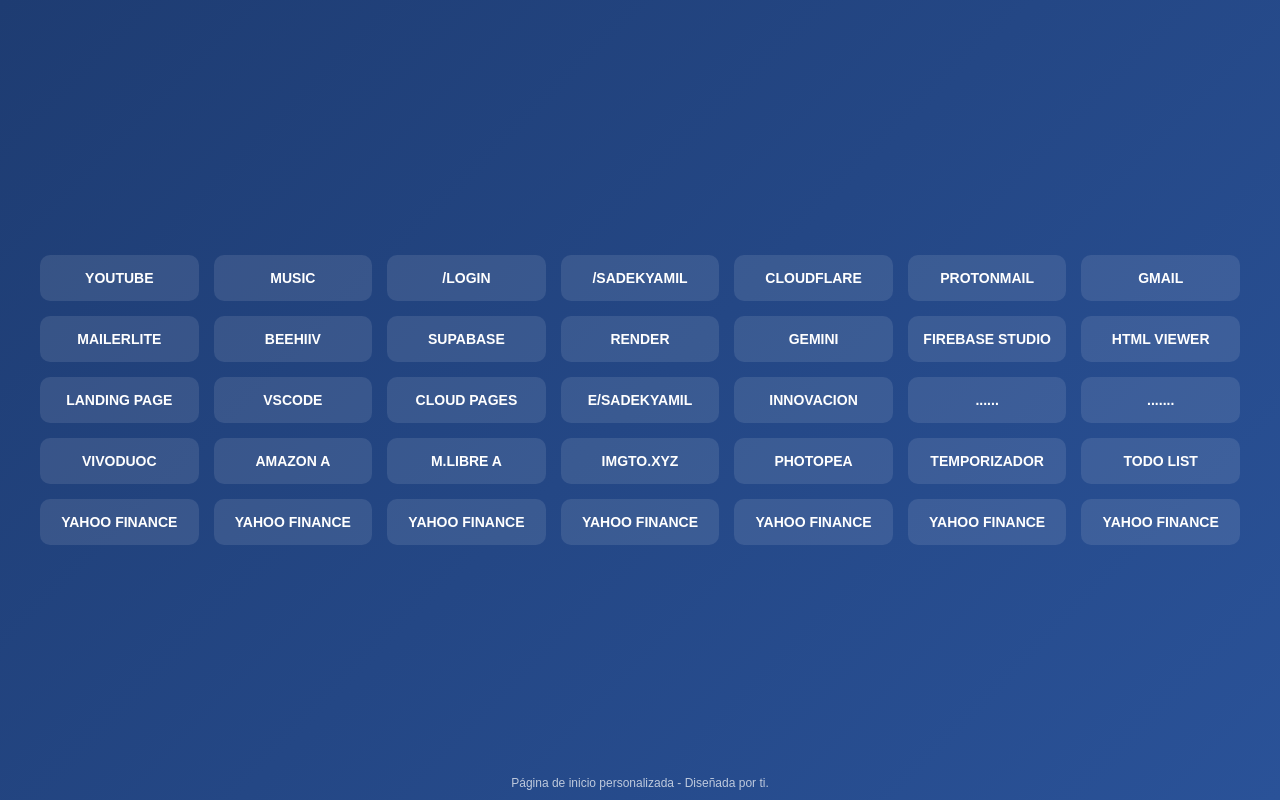
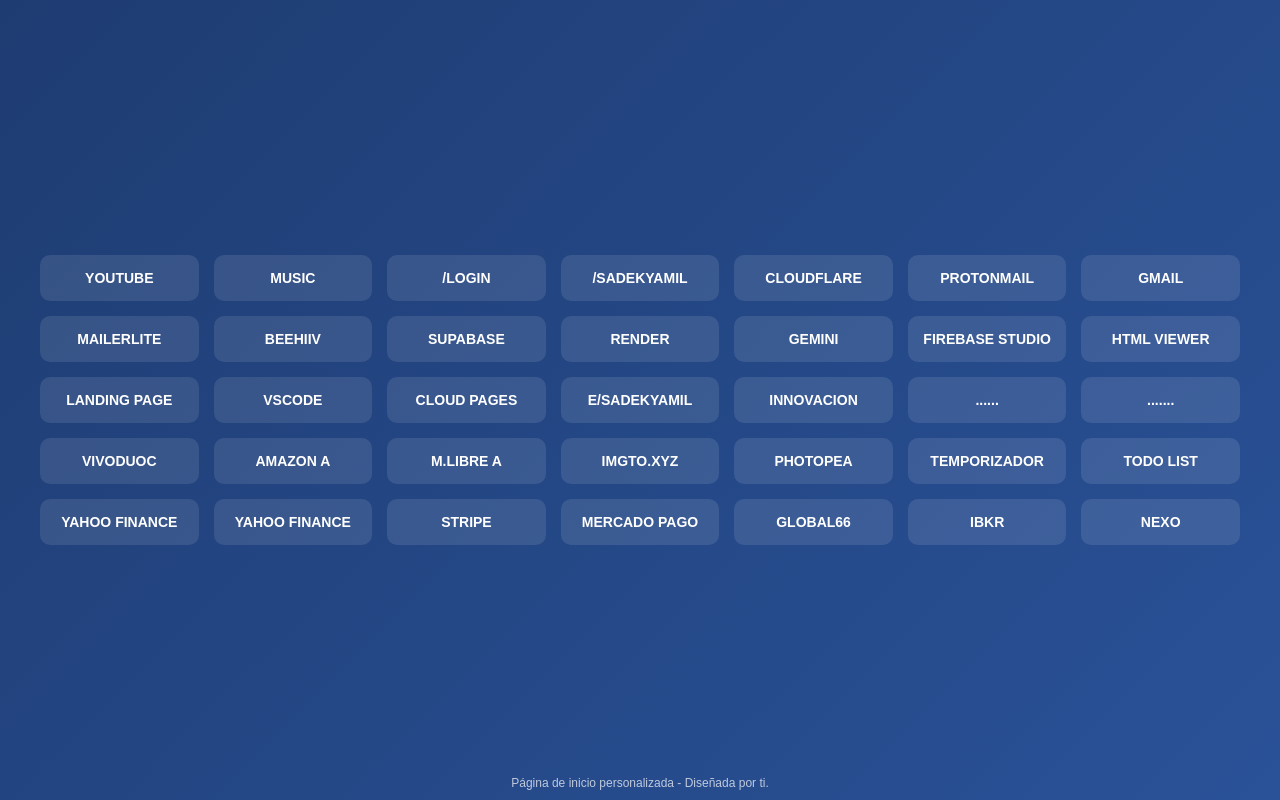
Before and after one commit to sadekyamil/The23, a plain HTML site: page index.html in a window 1280 px wide. Drawn offline with Linux system fonts and the light colour scheme.

Commit message:
Update index.html

```diff
--- a/index.html
+++ b/index.html
@@ -107,11 +107,11 @@
 
         <div class="shortcut"><a href="https://es.finance.yahoo.com/">yahoo finance</a></div>
         <div class="shortcut"><a href="https://es.finance.yahoo.com/">yahoo finance</a></div>
-        <div class="shortcut"><a href="https://es.finance.yahoo.com/">yahoo finance</a></div>
-        <div class="shortcut"><a href="https://es.finance.yahoo.com/">yahoo finance</a></div>
-        <div class="shortcut"><a href="https://es.finance.yahoo.com/">yahoo finance</a></div>
-        <div class="shortcut"><a href="https://es.finance.yahoo.com/">yahoo finance</a></div>
-        <div class="shortcut"><a href="https://es.finance.yahoo.com/">yahoo finance</a></div>
+        <div class="shortcut"><a href="https://es.finance.yahoo.com/">stripe</a></div>
+        <div class="shortcut"><a href="https://es.finance.yahoo.com/">mercado pago</a></div>
+        <div class="shortcut"><a href="https://es.finance.yahoo.com/">global66</a></div>
+        <div class="shortcut"><a href="https://es.finance.yahoo.com/">IBKR</a></div>
+        <div class="shortcut"><a href="https://es.finance.yahoo.com/">nexo</a></div>
     </div>
     <footer>
         Página de inicio personalizada - Diseñada por ti.
```
